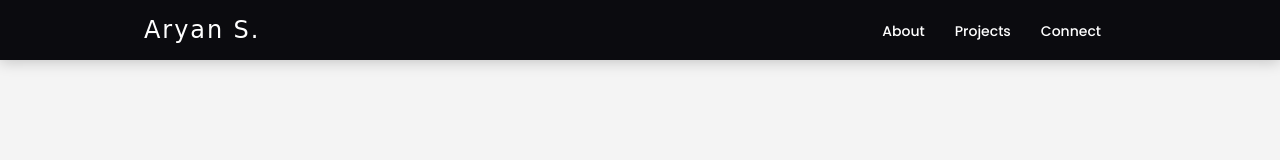
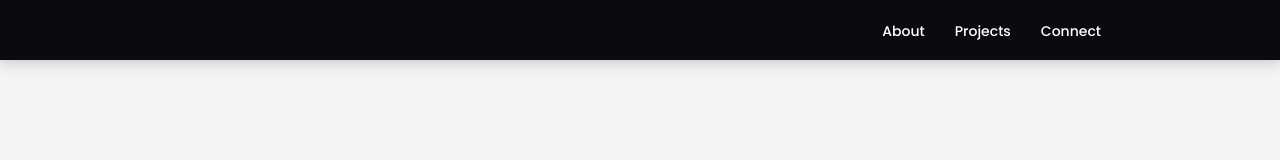
Before and after one commit to thegeekyaryan/thegeekyaryan.github.io, a plain HTML site: page index.html in a window 1280 px wide. Drawn offline with Linux system fonts and the light colour scheme; a web font is replaced by a local one.

Commit message:
Update index.html

```diff
--- a/index.html
+++ b/index.html
@@ -14,7 +14,7 @@
 </head>
 <body>
     <nav class="navbar">
-        <div class="nav-brand">Aryan S.</div>
+        <div class="nav-brand"></div>
         <ul class="nav-list">
             <li class="nav-item"><a href="#home" class="nav-link">About</a></li>
             <li class="nav-item"><a href="#about" class="nav-link">Projects</a></li>
```
